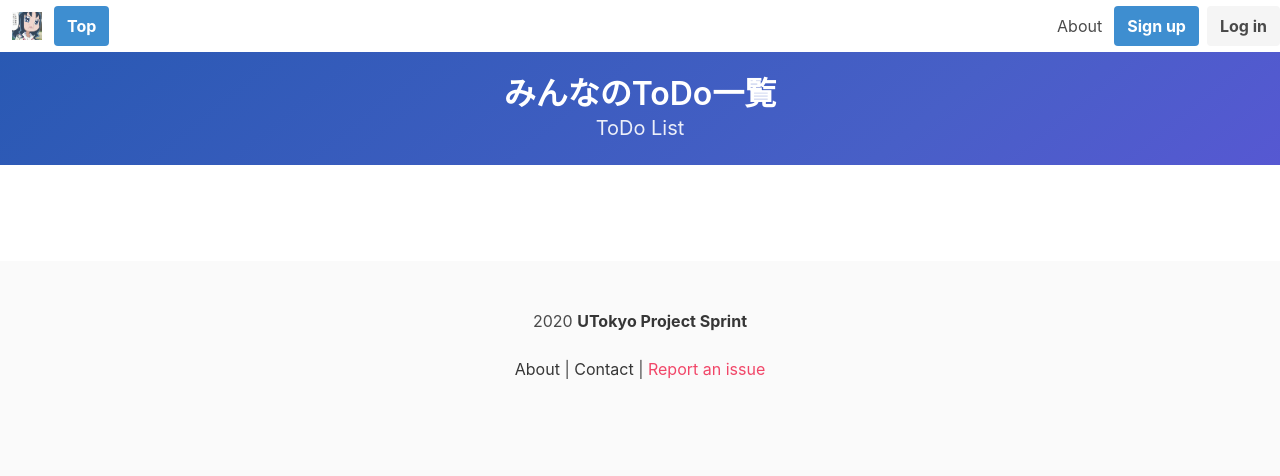
After one commit to rekiminadukithorn/wakaruyo, a Django app: page /todo/list/ in a window 1280 px wide. The commit adds this page. Shown: the top 476 px of the page. Run offline with Django 3.2, Linux system fonts and the light colour scheme; data that the repository does not hold is empty; some libraries are stand-ins or nearby versions.

Commit message:
進捗のとこまで。ToDo一覧から自分のToDoに追加　の機能をつけたい。

```diff
--- a/cms/admin.py
+++ b/cms/admin.py
@@ -74,7 +74,7 @@ class UserAdmin(BaseUserAdmin):
     # The fields to be used in displaying the User model.
     # These override the definitions on the base UserAdmin
     # that reference specific fields on auth.User.
-    list_display = ('email', 'is_staff')
+    list_display = ('email', 'username', 'is_staff', )
     list_filter = ('is_staff',)
     fieldsets = (
         (None, {'fields': ('email', 'password')}),
--- /dev/null
+++ b/cms/templates/cms/todo_list.html
@@ -0,0 +1,31 @@
+{% extends 'cms/base.html' %}
+
+{% block title %}ToDo一覧 | {% endblock %}
+
+{% block hero %}
+<section class="hero is-small is-link is-bold">
+    <div class="hero-body">
+        <div class="container has-text-centered">
+            <h1 class="title">みんなのToDo一覧</h1>
+            <h2 class="subtitle">ToDo List</h2>
+        </div>
+    </div>
+</section>
+{% endblock %}
+
+{% block content %}
+<section class="section">
+    <div class="container">
+        <div class="tile is-ancestor">
+            <div class="tile is-12 is-vertical is-parent">
+                {% for object in object_list %}
+                <div class="tile is-child box">
+                    <a class="title is-4" href="{% url 'cms:todo_add' object.id %}">{{ object }}</a>
+                    <p>Lorem ipsum dolor sit</p>
+                </div>
+                {% endfor %}
+            </div>
+        </div>
+    </div>
+</section>
+{% endblock %}
--- a/cms/urls.py
+++ b/cms/urls.py
@@ -16,4 +16,6 @@ urlpatterns = [
     #path('user/<int:pk>/todo_update/', views.TodoUpdate.as_view(), name='todo_update'), #user_updateをパクった
     path('todo/<int:pk>/update/', views.TodoUpdate.as_view(), name='todo_update'), #user_updateをパクった
     path('todo/create/', views.TodoCreate.as_view(), name='todo_create'),
+    path('todo/list/', views.TodoList.as_view(), name='todo_list'),
+    path('todo/<int:pk>/add/', views.TodoAdd.as_view(), name='todo_add'),
 ]
--- a/cms/views.py
+++ b/cms/views.py
@@ -20,6 +20,7 @@ from .forms import (
 )
 
 from django.contrib.auth.mixins import LoginRequiredMixin
+from django.db.models import Count
 from .models import Todo
 
 UserModel = get_user_model()
@@ -93,5 +94,32 @@ class TodoCreate(LoginRequiredMixin,CreateView):
         todo = form.save(commit=False)
         #todo.owners.add(self.request.user)
         todo.save()
+        user = self.request.user
+        user.todos.add(todo)
         #return HttpResponseRedirect(self.get_success_url()) #エラー出る
         return HttpResponseRedirect(reverse('cms:top')) #エラー出ない
+
+
+class TodoList(ListView):
+    model = Todo
+    context_object_name = "todo_list"  # この行で変数名を指定(html内でobject_listを"todo_list"って書けるようになるだけ。)
+    template_name = 'cms/todo_list.html'
+    #paginate_by = 10   #1ページに表示する個数を制限できる
+
+    def get_queryset(self):
+        return Todo.objects.all().annotate(Count('user')).order_by('-user__count')  # ユーザー多い順に表示
+
+    #def get_context_data(self, **kwargs):
+    #    context = super().get_context_data(**kwargs)
+    #    context['bar'] = Todo.objects.all().annotate(Count('user')).order_by('-user__count')  # 他のモデルからデータを取得
+    #    return context
+
+
+class TodoAdd(LoginRequiredMixin, TemplateView):
+    template_name = 'cms/todo_add.html'
+
+    def get_context_data(self, **kwargs):
+        context = super().get_context_data(**kwargs)
+        # いろいろやる
+        # ToDo listで選んだToDoをそのUserのtodosに加えたい。
+        return context
```
Also changed, not shown: cms/models.py (+14 -11 lines), cms/templates/cms/todo_add.html (added, +31 -0 lines), cms/templates/cms/user_detail.html (+7 -1 lines), cms/migrations/0002_user_todos.py (added).
